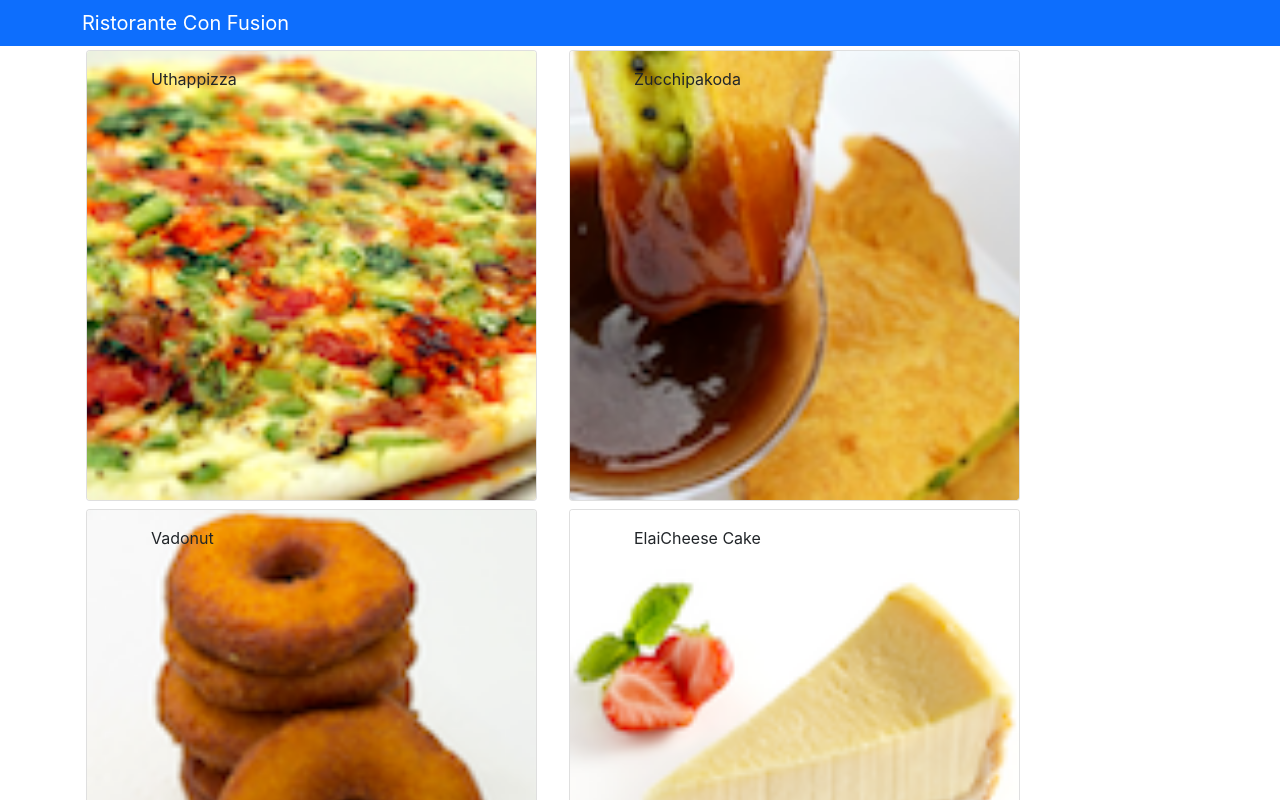
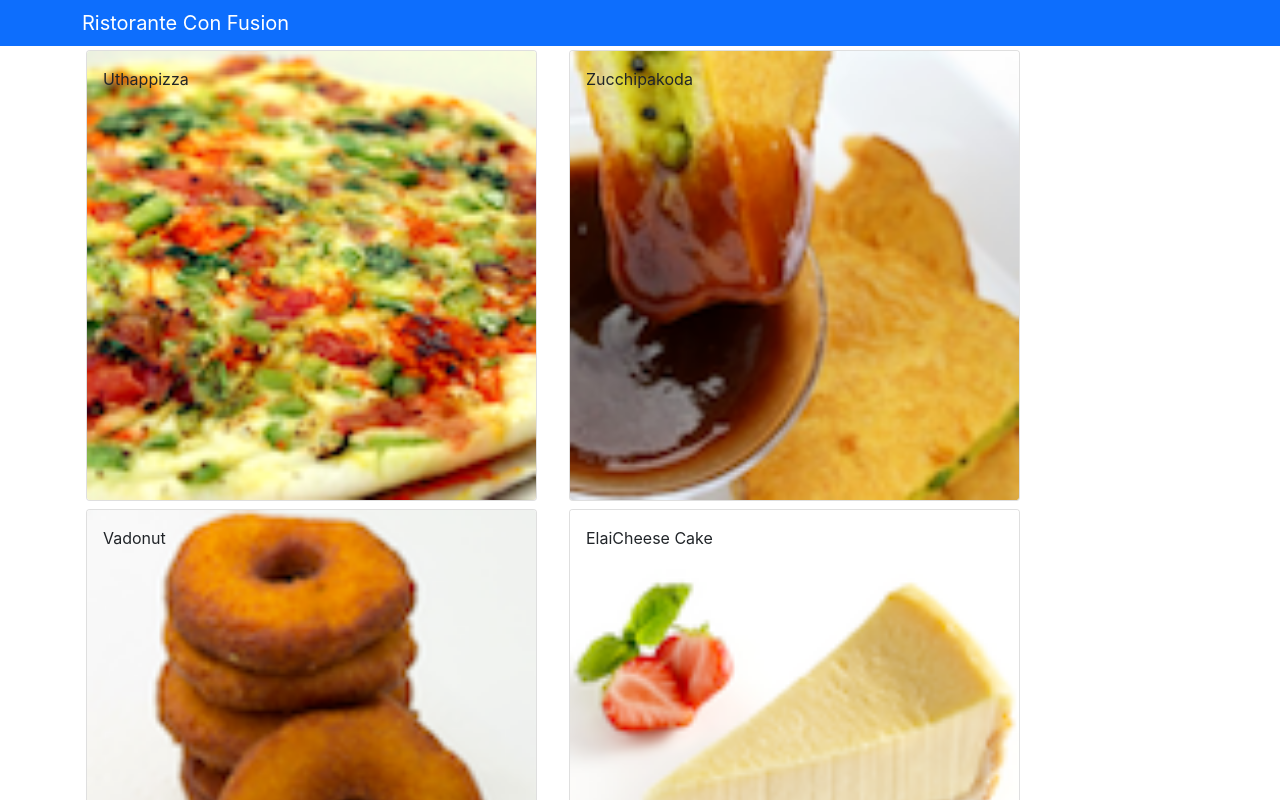
Before and after one commit to JaiAgarwal-24/Consfusion_restaurant_with_react_coursera, a React (Create React App) app: page / in a window 1280 px wide. Shown: the top 800 px of the page. Built offline with nearby package versions, Linux system fonts and the light colour scheme.

Commit message:
React Components lifecycle methods part 1

```diff
--- a/src/components/MenuComponent.js
+++ b/src/components/MenuComponent.js
@@ -3,12 +3,18 @@ import React, {Component} from "react";
 import { Card, CardImg, CardImgOverlay, CardText, CardBody, CardTitle } from "reactstrap";
 
 class Menu extends Component{
+
     constructor(props) {
         super(props);
 
         this.state = {
             selectedDish: null
         };
+        console.log('Menu Components constructer is invoked');
+    }
+
+    componentDidMount() {
+        console.log('Menu Components componentDidMount is invoked');
     }
 
     onDishSelect (dish) {
@@ -19,7 +25,7 @@ class Menu extends Component{
         if (dish != null) {
             return (
                 <Card>
-                    <CardImg width={"100%"} object src={dish.image} alt={dish.name} />
+                    <CardImg width={"100%"} src={dish.image} alt={dish.name} />
                     <CardBody>
                         <CardTitle>{dish.name}</CardTitle>
                         <CardText>{dish.description}</CardText>
@@ -39,14 +45,16 @@ class Menu extends Component{
             return (
                 <div key={dish.id} className="col-12 col-md-5 m-1">
                     <Card onClick={() => this.onDishSelect(dish)}>
-                        <CardImg width={"100%"} object src={dish.image} alt={dish.name} />
-                        <CardImgOverlay body className="ml-5 ms-5">
+                        <CardImg width={"100%"} src={dish.image} alt={dish.name} />
+                        <CardImgOverlay >
                             <CardTitle>{dish.name}</CardTitle>
                         </CardImgOverlay>
                     </Card>
                 </div>
             );
         });
+
+        console.log('Menu Components render is invoked')
 
         return (
             <div className="container">
```
